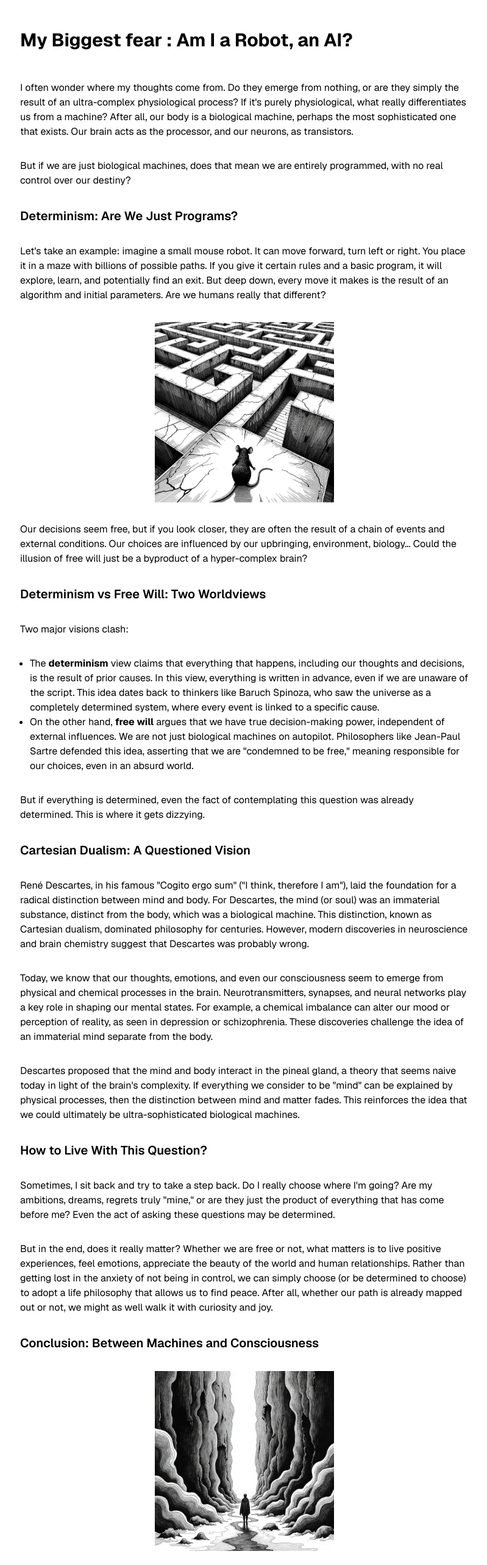
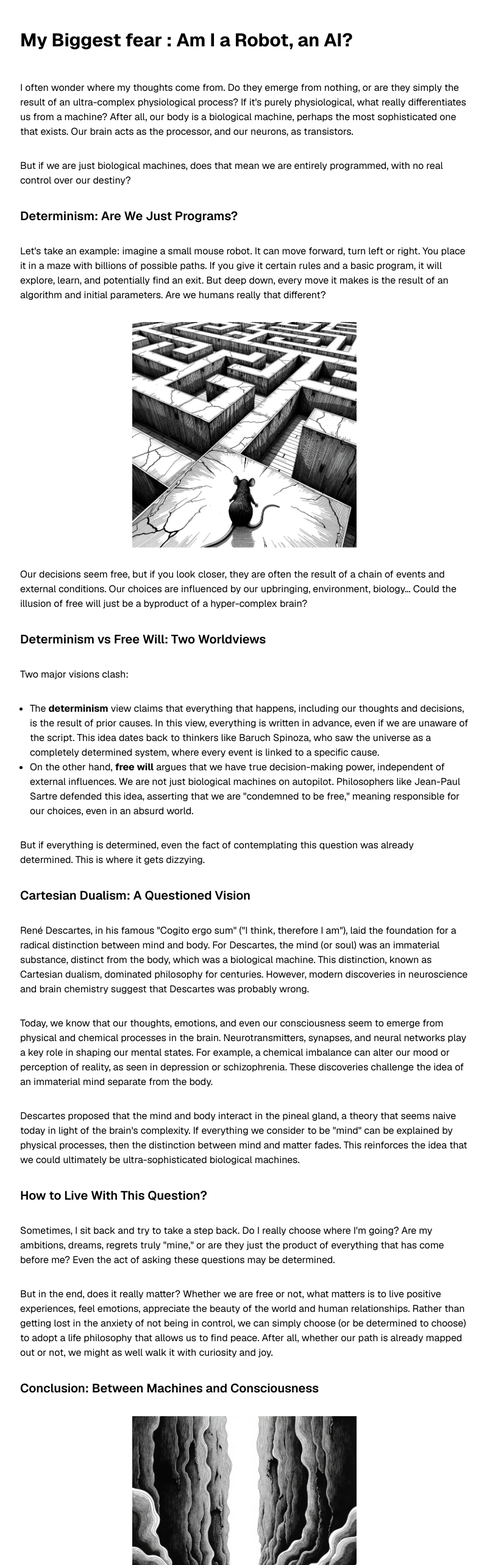
Before and after one commit to malikbarbier7/portfolio-malikbarbier, a Next.js app: page /blog/my-biggest-fear-am-i-a-robot in a window 1280 px wide. Shown: the top 2566 px of the page at 61% size, without its empty margins (239-1038 px from the left). Built offline with nearby package versions, Linux system fonts and the light colour scheme.

Commit message:
img size fix

```diff
--- a/app/blog/my-biggest-fear-am-i-a-robot/page.tsx
+++ b/app/blog/my-biggest-fear-am-i-a-robot/page.tsx
@@ -14,7 +14,7 @@ const TestArticle = () => {
 
         <h2 className="text-xl font-semibold">Determinism: Are We Just Programs?</h2>
         <p>Let&apos;s take an example: imagine a small mouse robot. It can move forward, turn left or right. You place it in a maze with billions of possible paths. If you give it certain rules and a basic program, it will explore, learn, and potentially find an exit. But deep down, every move it makes is the result of an algorithm and initial parameters. Are we humans really that different?</p>
-        <Image src="/img/article2/mouse_black_and_white_drawing__mouse_in_front_of_a_big_labyrinth.png" alt="mouse" className="w-2/5 h-auto mx-auto" width={500} height={300} />
+        <Image src="/img/article2/mouse_black_and_white_drawing__mouse_in_front_of_a_big_labyrinth.png" alt="mouse" className="w-2/4 h-auto mx-auto" width={500} height={300} />
         <p>Our decisions seem free, but if you look closer, they are often the result of a chain of events and external conditions. Our choices are influenced by our upbringing, environment, biology... Could the illusion of free will just be a byproduct of a hyper-complex brain?</p>
 
         <h2 className="text-xl font-semibold">Determinism vs Free Will: Two Worldviews</h2>
@@ -35,7 +35,7 @@ const TestArticle = () => {
         <p>But in the end, does it really matter? Whether we are free or not, what matters is to live positive experiences, feel emotions, appreciate the beauty of the world and human relationships. Rather than getting lost in the anxiety of not being in control, we can simply choose (or be determined to choose) to adopt a life philosophy that allows us to find peace. After all, whether our path is already mapped out or not, we might as well walk it with curiosity and joy.</p>
 
         <h2 className="text-xl font-semibold">Conclusion: Between Machines and Consciousness</h2>
-        <Image src="/img/article2/human_consciousness.png" alt="human consciousness" className="w-2/5 h-auto mx-auto" width={500} height={300} />
+        <Image src="/img/article2/human_consciousness.png" alt="human consciousness" className="w-2/4 h-auto mx-auto" width={500} height={300} />
         <p>The question of whether we are robots or conscious beings remains open. Advances in neuroscience and artificial intelligence blur the boundaries between humans and machines, while philosophy continues to remind us that consciousness may be one of the greatest mysteries of existence. Whether we embrace determinism, free will, or reject Cartesian dualism in light of scientific discoveries, what matters is perhaps to keep questioning, exploring, and living this unique experience of being conscious.</p>
       </main>
 
```
